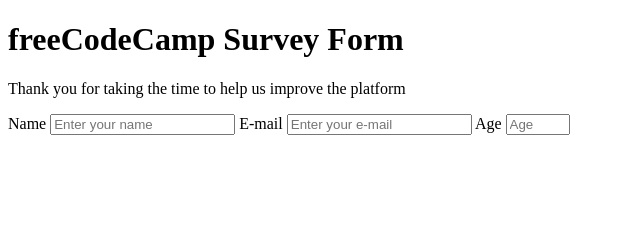
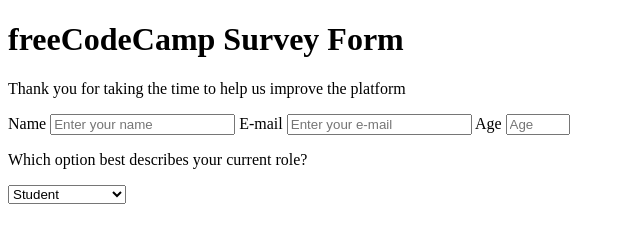
Before and after one commit to WendelBitencourt/Survey_Form_freeCodeCamp, a plain HTML site: page index.html in a window 1280 px wide. Shown: the whole page, without its empty margins (0-640 px from the left). Drawn offline with Linux system fonts and the light colour scheme.

Commit message:
Adicionado uma section

```diff
--- a/index.html
+++ b/index.html
@@ -31,6 +31,15 @@
                 <input type="number" id="number-label" name="age" min="10" max="120" placeholder="Age">
             </label>
             <!----------------------------------------------------------------------------------->
+            <p>Which option best describes your current role?</p>
+            <select name="role" id="dropdown" required>
+                <option value="student">Student</option>
+                <option value="job">Full time job</option>
+                <option value="learner">Full time learner</option>
+                <option value="other">Other</option>
+
+            </select>
+
 
 
         </form>
```
